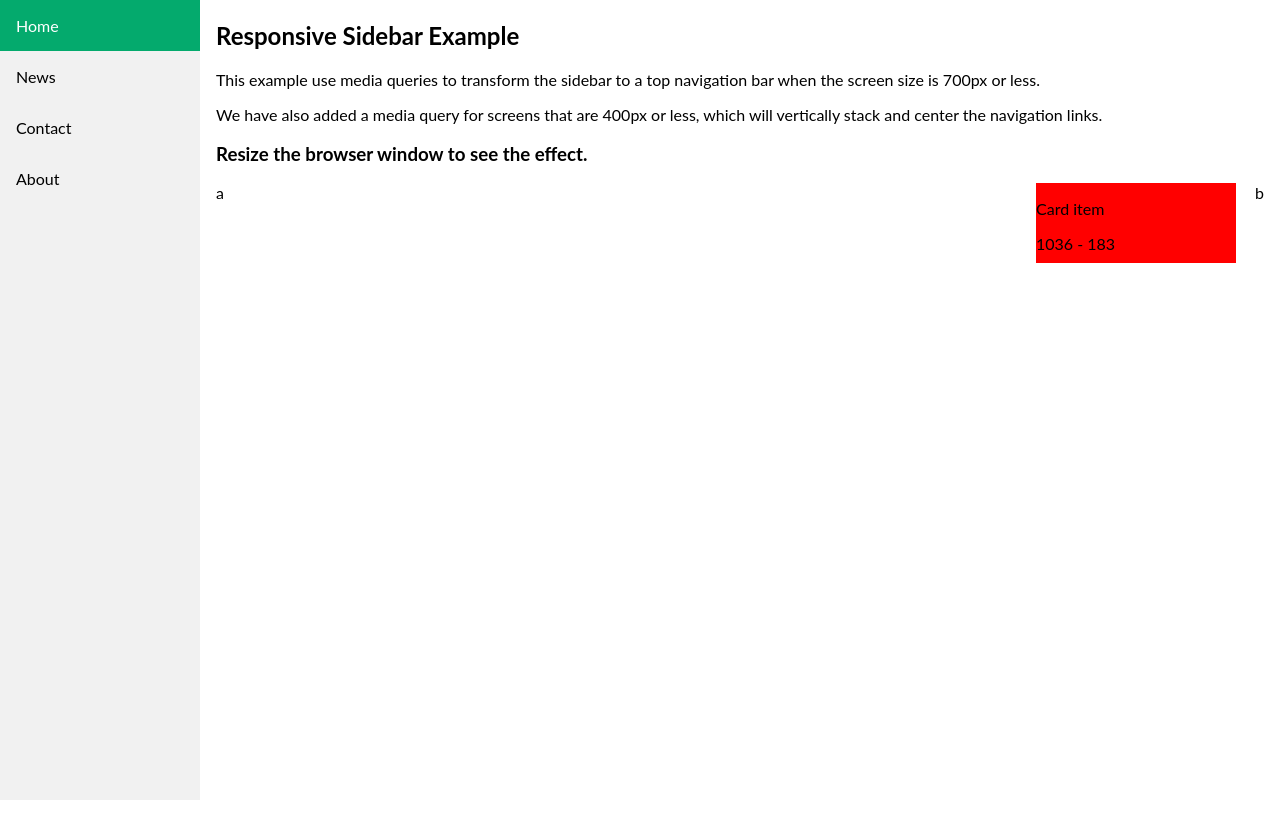
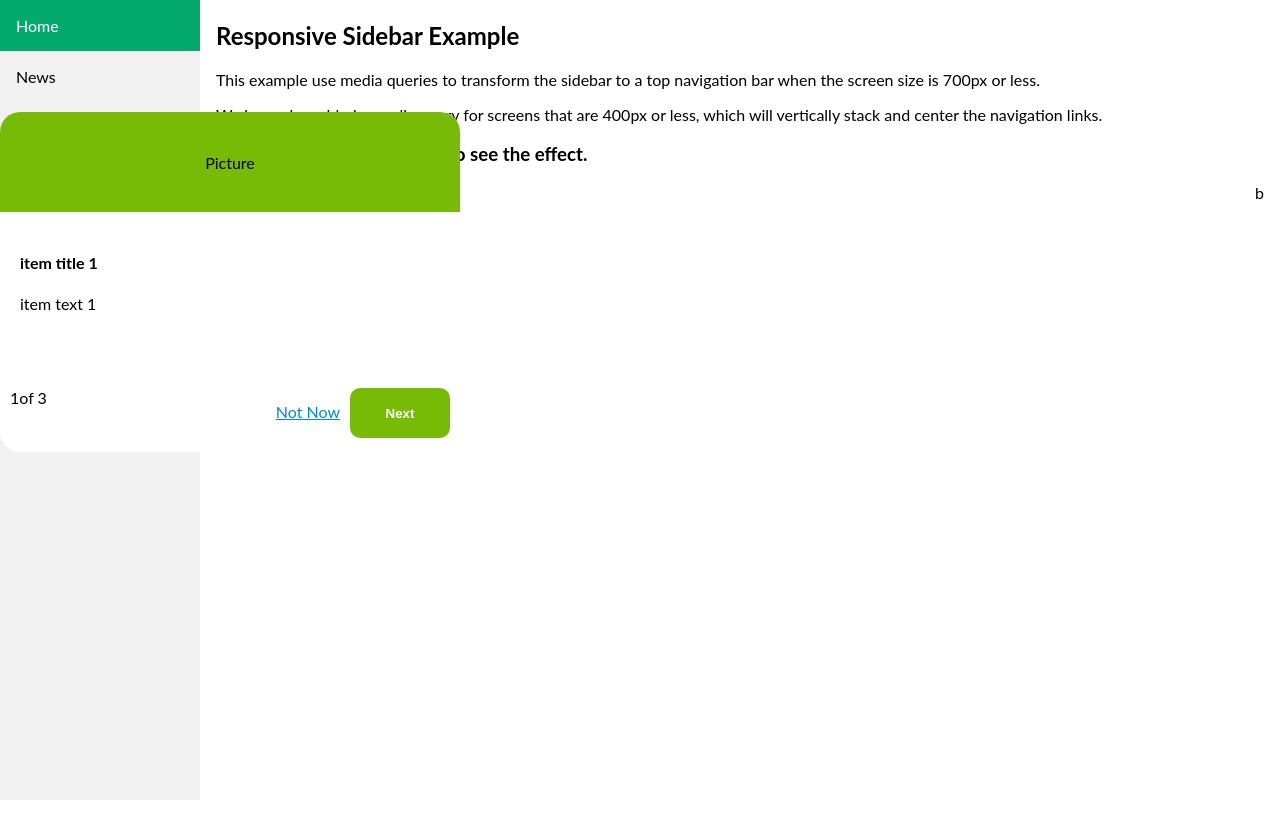
Before and after one commit to sedatbilece/Onboarding-Tour, a React (Create React App) app: page / in a window 1280 px wide. Shown: the top 838 px of the page. Built offline with nearby package versions, Linux system fonts and the light colour scheme.

Commit message:
birleştirme işlemi

```diff
--- a/src/components/Card.css
+++ b/src/components/Card.css
@@ -1,10 +1,62 @@
-.Card {
-    position:fixed;
-    background: red;
-    width: 20%;
-    height: 10%;
-    text-align: center;
-    top:88px;
-    left:248px;
 
-  }
+
+.Card{
+  background-color: white;
+  width: 460px;
+  height: 340px;
+  border-radius: 20px;
+
+}
+
+.CardText{
+
+  width: 90%;
+  height: 40%;
+  margin: 10px;
+  padding: 10px;
+
+}
+.Pic{
+  background-color:#78BB07;
+  border-top-left-radius: 20px;
+  border-top-right-radius: 20px;
+   width: 100%;
+   height: 100px;
+   display: flex;
+   justify-content: center;
+   align-items: center;
+
+
+}
+.Hide{
+  display: none;
+}
+.bottom{
+  margin: 10px;
+  display: flex;
+  flex-direction: row;
+  justify-content: space-between;
+}
+.btn{
+  background-color: #78BB07;
+  padding: 10px;
+  border: none;
+  width: 100px;
+  height: 50px;
+  border-radius: 10px;
+  color: white;
+}
+.btn:active{
+  background-color: #8ec72b;
+  transform: scale(0.95);
+  transition: ease-in-out 0.5s;
+}
+.notnow{
+  margin-right: 10px;
+  color: #0087E0;
+  text-decoration: underline;
+  cursor: pointer;
+}
+.notnow:active{
+  color:black;
+}
--- a/src/components/Card.js
+++ b/src/components/Card.js
@@ -3,13 +3,16 @@ import './Card.css';
 import { useEffect ,useState } from 'react';
 import {getPosition} from './getPosition';
 
-function Card({content }) {
+function Card({content ,func}) {
 
-   let  cardwith=200;
-   let cardheight=200;
+   let  cardwith=560;
+   let cardheight=340;
 
     const [left , setLeft] = useState(0);
     const [top , setTop] = useState(0);
+    const [num, setNum] = useState(0);
+    const [x, setX] = useState(0);
+    const buttext=["Next","Finish it"];
 
 // SORUNLU OLABİLİR
     const myHandlerFunction = () => {
@@ -24,7 +27,7 @@ function Card({content }) {
     function setPosisition(){
 
         let targetlist=   content.map( item => item.target);
-        const  targetItem = document.getElementsByClassName(targetlist[1])// dönen listedeki classlar
+        const  targetItem = document.getElementsByClassName(targetlist[num])// dönen listedeki classlar
 
         console.log(targetItem)// targetItem[0] ile propertyleri alıyoruz
 
@@ -47,15 +50,30 @@ function Card({content }) {
 
        },[])
 
+       useEffect(()=>{
+        setPosisition();
+        console.log("num:",num);
+
+        if(num>=content.length-1){
+
+            setX(1);
+        }
+
+
+        if(num>=content.length){
+
+            console.log('component kaldırılmalıdır');
+            func(1);// return visibility of card
+        }
+
+},[num])
+
 
 
 
     const style={
 
             position:'fixed',
-            background: 'red',
-            width: cardwith+'px',
-            height: '10%',
             top:top+'px',
             left:left+'px',
             zIndex: '1'
@@ -65,12 +83,37 @@ function Card({content }) {
     }
 
 
-return (<div style={style}>
+    return (<div style={style}>
+        <div className="Card">
 
-          <p>Card item</p>
-          {left} - {top}
+  <div className='Pic'>Picture</div>
 
-</div>)
+
+        <div className='CardText'>
+
+        <div className='title'>
+            <h4>{content.map((item,index)=> index===num ?<div  key={index}>{item.title}</div> : null)}</h4>
+
+        </div>
+        {
+            content.map((item,index)=> index===num ?<div  key={index}>{item.text}</div> : null)
+
+        }
+        </div>
+
+
+          <div className='bottom'>
+          {num!==content.length ?<span> {num+1}of {content.length}</span> :null}
+
+         <div>
+         <a  className='notnow' onClick={()=>func(1)}>Not Now</a>
+         <button className='btn' onClick={ ()=>setNum(num+1) } ><b>{buttext[x]}</b></button>
+         </div>
+          </div>
+
+
+    </div>
+    </div>)
 
 
 }
--- a/src/components/Target.js
+++ b/src/components/Target.js
@@ -1,43 +1,28 @@
-import { useEffect } from 'react';
+
 import '../App.css';
 import Card from './Card';
-
+import { useState } from 'react';
 
 
 function Target({content}){
 
 
-    useEffect( () => {
-        console.log("target yüklendi")
+    //child da fonksiyona verilen veriyi burada alıyoruz.
+  const [vis, setVis] = useState(0);
+  const pull_data = (data) => {
 
-       },[])
-
-
-
-    useEffect( () => {
-        console.log("target render")
-
-       })
+    setVis(data);
+  }
 
     return (<div>
 
-        <Card content={content}  />
 
+        {console.log("app com render edildi")}
+        {console.log("vis:",vis) }
+
+        {!vis && <Card content={content} func={pull_data} />}
     </div>)
 }
 
 
 export default Target;
-
-/*
-
-{content.map((item,index)=>{
-            return (<div>
-                <h1>{item.title}</h1>
-                <p>{item.text}</p>
-                {item.target}
-
-            </div>)
-        })}
-
-*/
--- a/src/components/getPosition.js
+++ b/src/components/getPosition.js
@@ -25,10 +25,6 @@ let list =[]
 
      }
 
-
-
-
-
 return list;// left , top
 }
 
```
